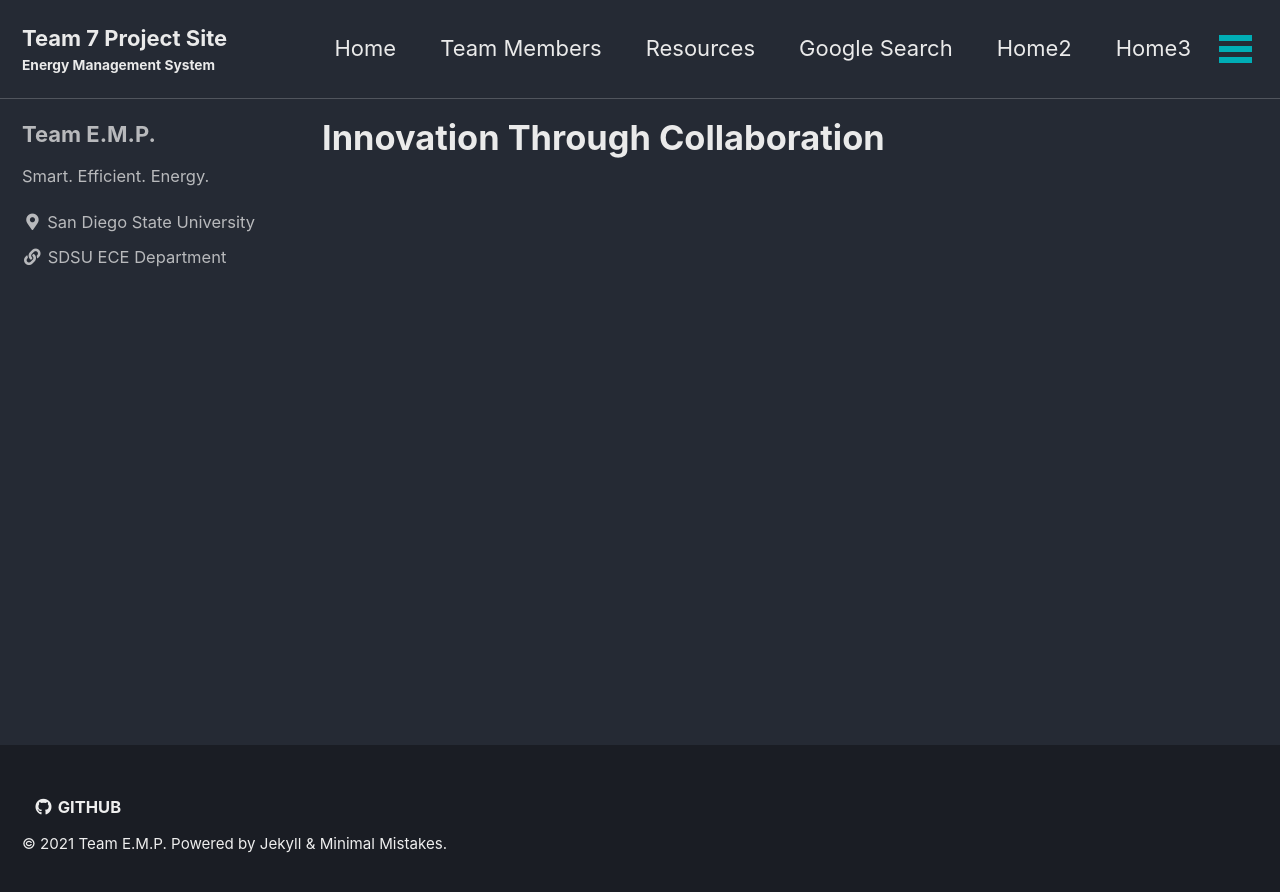
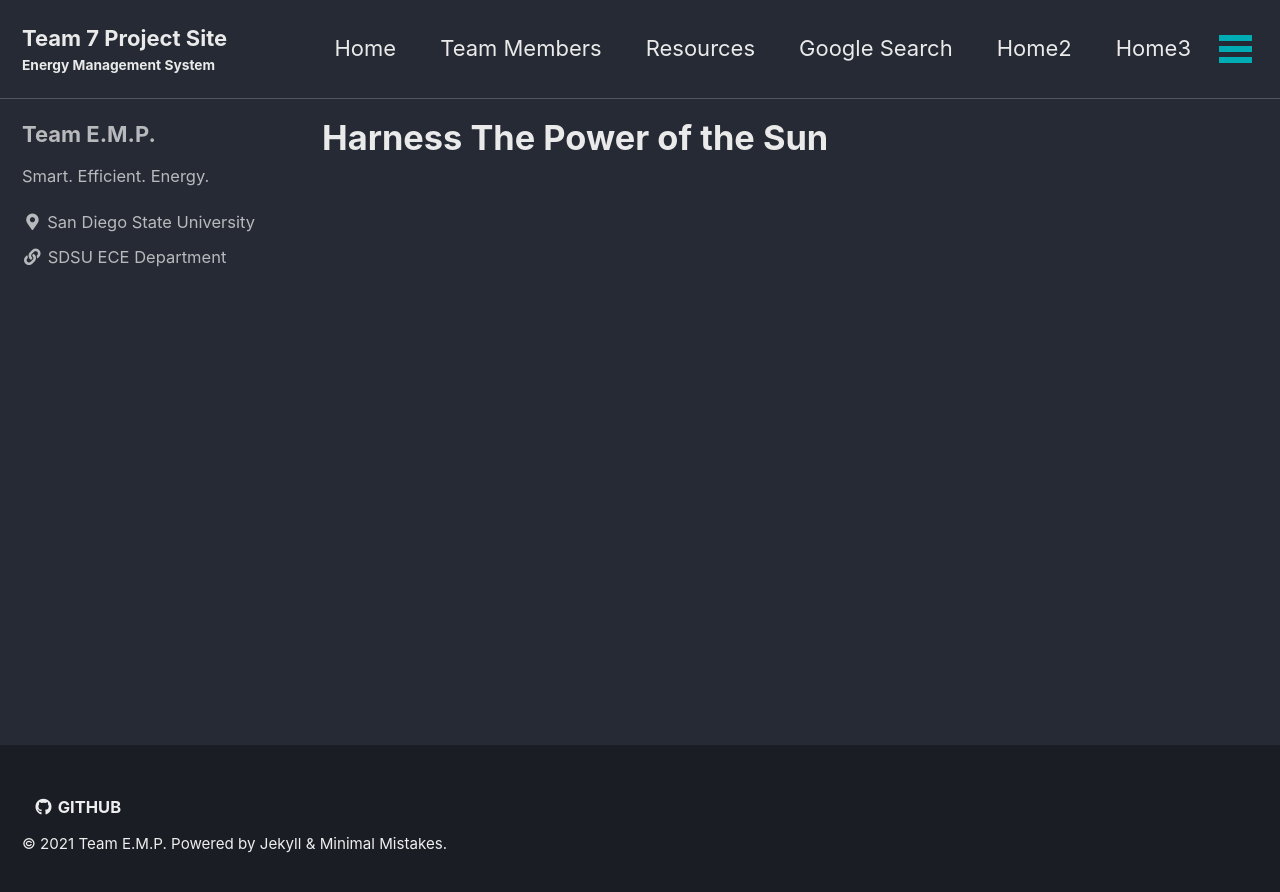
Before and after one commit to jcorlando/Team_SMS_Senior_Design_Website, a Jekyll site: the page built from _pages/index.md, in a window 1280 px wide. Shown: the top 892 px of the page. Built offline with Jekyll 4.4.1, drawn with Linux system fonts in a browser that asks for light colours; cached includes are drawn as plain includes.

Commit message:
03/19/2021 06:25 pm

```diff
--- a/_pages/index.md
+++ b/_pages/index.md
@@ -2,5 +2,5 @@
 layout: single
 permalink: /
 author_profile: true
-title: "Innovation Through Collaboration"
+title: "Harness The Power of the Sun"
 ---
```
